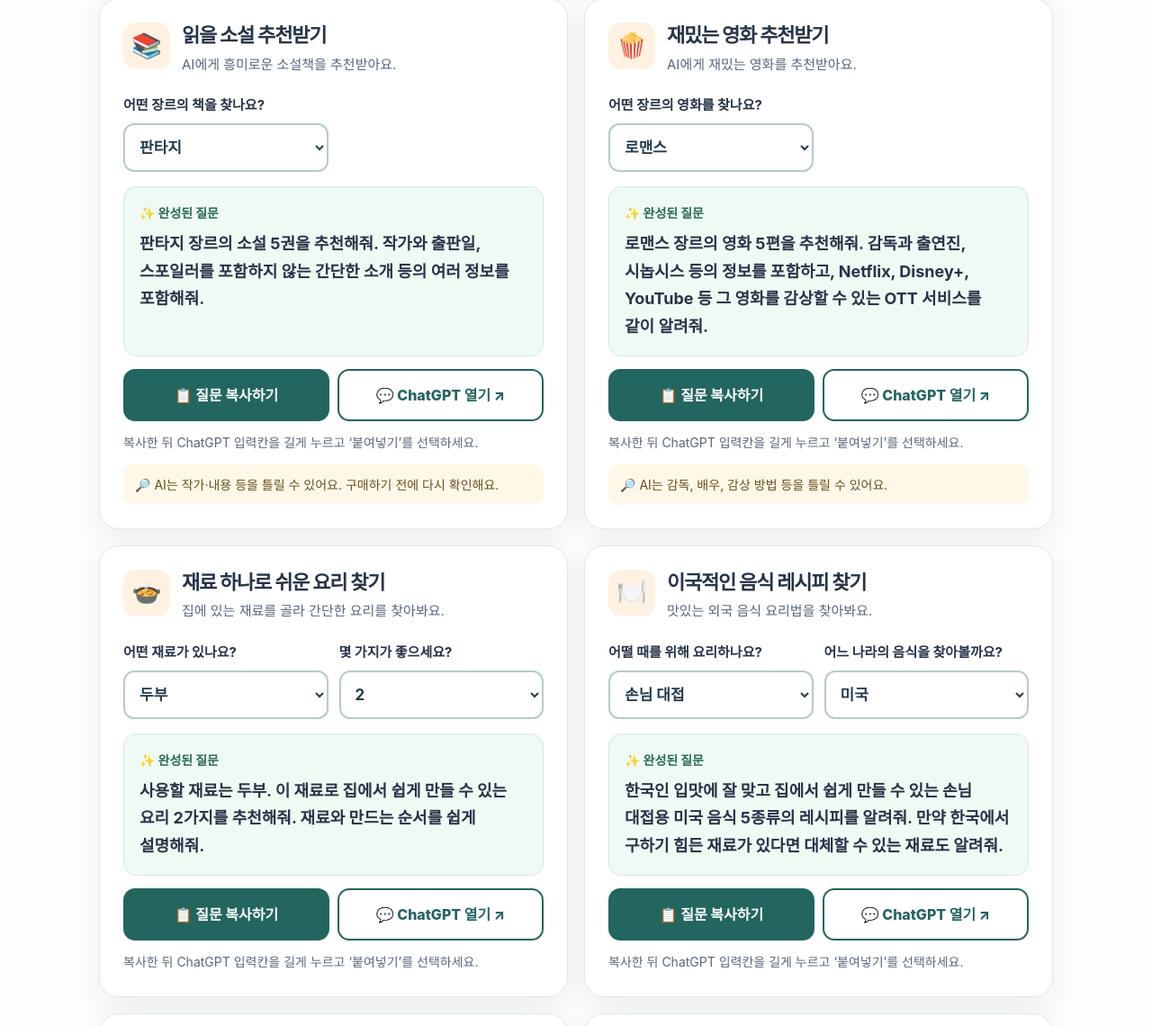
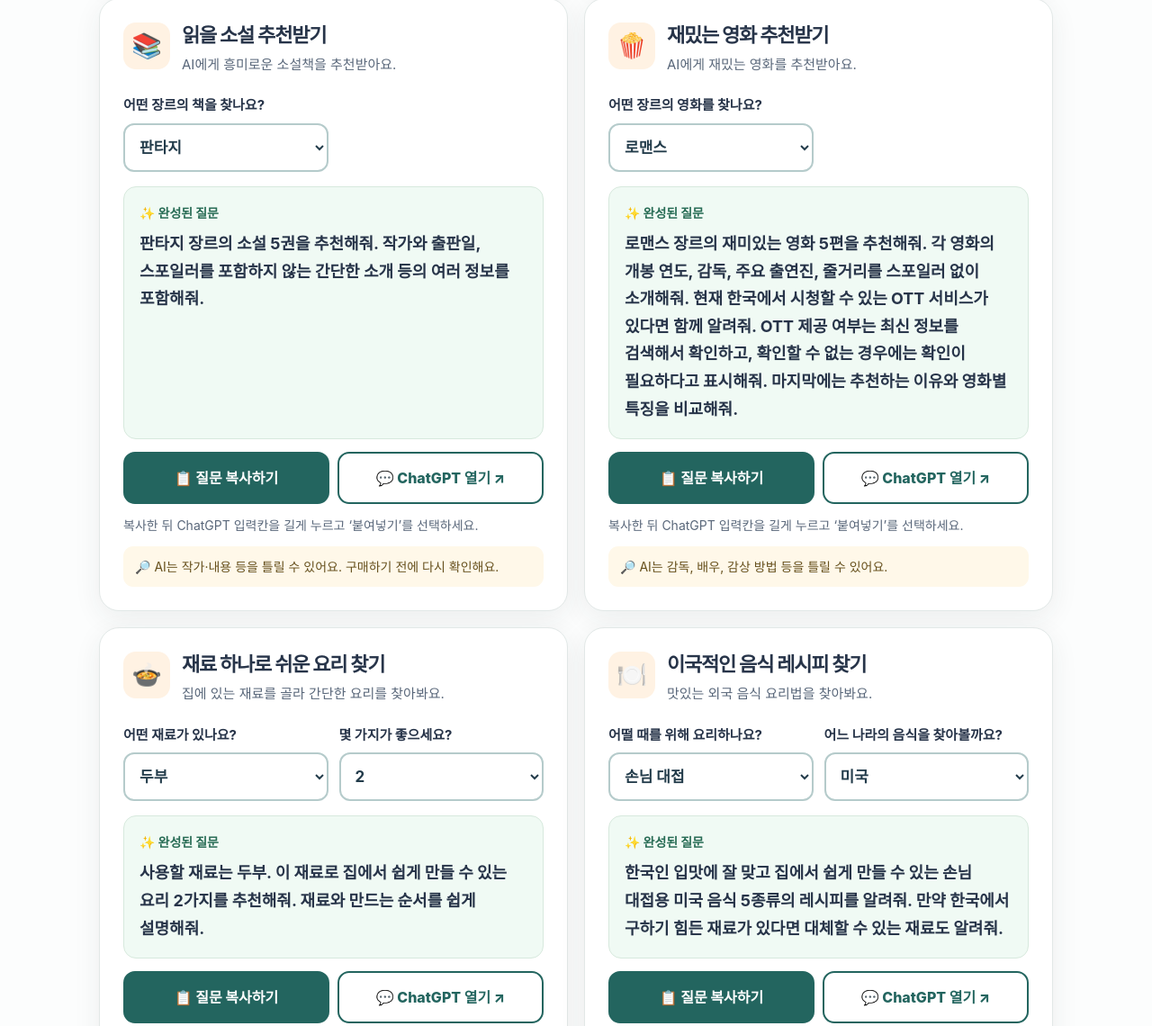
Before and after one commit to MontyCPlusPlus/ai-playground, a plain HTML site: page index.html in a window 1280 px wide. Shown: the part 2310-3450 px from the top of the page at 90% size. Drawn offline with Linux system fonts and the light colour scheme.

Commit message:
Ver 0.2.1

```diff
--- a/js/prompts.js
+++ b/js/prompts.js
@@ -76,7 +76,7 @@ window.PROMPT_CARDS = [
   {
     id: 'movie_recommend', category: 'culture', icon: '🍿', title: '재밌는 영화 추천받기',
     description: 'AI에게 재밌는 영화를 추천받아요.',
-    template: '{genre} 장르의 영화 5편을 추천해줘. 감독과 출연진, 시놉시스 등의 정보를 포함하고, Netflix, Disney+, YouTube 등 그 영화를 감상할 수 있는 OTT 서비스를 같이 알려줘.',
+    template: '{genre} 장르의 재미있는 영화 5편을 추천해줘. 각 영화의 개봉 연도, 감독, 주요 출연진, 줄거리를 스포일러 없이 소개해줘. 현재 한국에서 시청할 수 있는 OTT 서비스가 있다면 함께 알려줘. OTT 제공 여부는 최신 정보를 검색해서 확인하고, 확인할 수 없는 경우에는 확인이 필요하다고 표시해줘. 마지막에는 추천하는 이유와 영화별 특징을 비교해줘.',
     fields: [
       { key: 'genre', label: '어떤 장르의 영화를 찾나요?', options: ['로맨스', '드라마', '액션', '판타지', 'SF', '스릴러', '공포', '코미디', '추리', '애니메이션'] }
     ],
@@ -121,7 +121,7 @@ window.PROMPT_CARDS = [
   {
     id: 'gourmet', category: 'life', icon: '🥢', title: '맛집 추천받기',
     description: 'AI에게 유명 맛집을 추천받아봐요.',
-    template: '{with} 함께 방문하기 좋은 {location}에 위치한 {what} 맛집 5곳을 알려줘. 대표 메뉴, 가격대, 주소, 영업 시간, 예약 방법 등의 정보도 반드시 포함해줘.',
+    template: '{with} 함께 방문하기 좋은 {location} 지역의 {what} 맛집 5곳을 추천해줘. 현재 실제로 영업 중인 식당인지 확인하고, 식당의 공식 홈페이지나 신뢰할 수 있는 최신 정보를 바탕으로 대표 메뉴, 가격대, 주소, 영업 시간, 예약 방법을 알려줘. 확인할 수 없는 정보는 추측하지 말고 확인이 어렵다고 표시해줘. 각 식당을 추천하는 이유도 간단히 설명해줘.',
     fields: [
       { key: 'with', label: '누구와 방문할 예정인가요?', options: ['가족과', '친구들과', '직장 동료들과', '동아리 회원들과'] },
       { key: 'location', label: '어느 지역의 맛집이 궁금한가요?', options: ['강남구', '강동구', '강북구', '강서구', '관악구', '광진구', '구로구', '금천구', '노원구', '도봉구',
@@ -152,7 +152,7 @@ window.PROMPT_CARDS = [
   {
     id: 'well_being', category: 'health', icon: '❤️‍🩹', title: '건강을 위한 생활 습관',
     description: '운동 시간과 종류를 골라보세요.',
-    template: '{for} 건강을 유지하기 위한 {behavior}을 알려줘.',
+    template: '{for} 건강을 유지하는 데 도움이 되는 {behavior}을 5가지 알려줘. 의학적으로 알려진 근거를 바탕으로 설명하고, 일상생활에서 쉽게 실천할 수 있는 방법을 중심으로 소개해줘. 각 방법의 실천 요령과 주의사항도 함께 알려줘. 과학적 근거가 부족한 내용은 그 사실을 명확히 표시해줘.',
     fields: [
       { key: 'for', label: '어떤 것이 궁금한가요?', options: ['관절', '두뇌', '심혈관'] },
       { key: 'behavior', label: '무엇을 알아볼까요?', options: ['생활 습관', '간단한 운동', '식습관'] }
@@ -209,7 +209,7 @@ window.PROMPT_CARDS = [
   {
     id: 'vacation', category: 'travel', icon: '✈️', title: 'AI와 해외 여행 계획 짜기',
     description: '질문 하나로 간편하게 해외 여행 계획을 세워봐요.',
-    template: '{when}에 {term}동안 {city} 여행을 가려고 해. 유명 관광지, 맛집, 행사 등을 포함한 여행 계획을 세워줘. 영업 시간, 방문 가능 시간, 입장료, 예약 필수 여부, 주의 사항 등의 정보도 반드시 포함해줘.',
+    template: '{when}에 {term}동안 {city} 여행을 가려고 해. 처음 방문하는 여행자도 쉽게 따라 할 수 있도록 효율적인 여행 계획을 세워줘. 유명 관광지, 현지 맛집, 대표적인 문화 체험을 포함하고 하루별로 방문 순서를 정리해줘. 각 장소의 예상 소요 시간, 장소 간 이동 방법, 예상 교통비와 입장료도 알려줘. 현재 운영 여부와 예약 필요 여부는 최신 정보를 검색해서 확인하고, 확인되지 않은 정보는 추측하지 마. 무리하게 일정을 채우지 말고 충분한 휴식 시간도 포함해줘.',
     fields: [
       { key: 'when', label: '언제 여행을 떠날 예정인가요?', options: ['봄', '여름', '가을', '겨울'] },
       { key: 'term', label: '얼마나 여행하나요?', options: ['1박 2일', '2박 3일', '3박 4일', '4박 5일', '일주일'] },
@@ -229,7 +229,7 @@ window.PROMPT_CARDS = [
   {
     id: 'foreign_language_learning', category: 'language', icon: '💬', title: '외국어 단어 공부하기',
     description: 'AI와 함께 간단한 외국어 단어를 공부해봐요.',
-    template: '자주 쓰이는 {level} {language} 단어 5개를 소개해줘. 단어의 뜻과 예문 2-3가지를 포함하고, 단어와 예문 모두 한국어 발음을 함께 알려줘.',
+    template: '자주 쓰이는 {level} {language} 단어 5개를 알려줘. 각 단어의 뜻, 정확한 표기, 한국어 발음, 실제 회화에서 사용할 수 있는 예문 2개를 소개해줘. 예문마다 자연스러운 한국어 번역도 함께 제공해줘. 마지막에는 배운 단어를 활용한 간단한 복습 퀴즈 3문제를 내줘.',
     fields: [
       { key: 'level', label: '어느 정도가 좋나요?', options: ['초급 수준의', '중급 수준의', '고급 수준의']},
       { key: 'language', label: '어떤 언어를 공부할건가요?', options: ['영어', '일본어', '중국어', '스페인어', '프랑스어', '독일어'] }
@@ -264,7 +264,7 @@ window.PROMPT_CARDS = [
   {
     id: 'history_event', category: 'education', icon: '📜', title: '역사 속 사건에 대해 알아보기',
     description: 'AI에게 역사 속 사건의 이야기를 들어봐요.',
-    template: '{event}에 대한 내용을 정리해 쉽고 친근하게 설명해줘. 해당 사건이 일어난 배경, 특징, 관련된 인물, 해당 사건이 끼친 영향, 해당 사건이 가지는 역사적 의의 등을 포함해줘.',
+    template: '{event}에 대해 배경 지식이 없는 사람도 이해할 수 있도록 쉽고 친근하게 설명해줘. 사건이 발생한 배경, 진행 과정, 주요 인물, 사건의 결과와 역사적 의의를 포함해줘. 역사학자들 사이에 해석이 엇갈리는 부분이 있다면 주요 관점을 균형 있게 소개해줘. 확인된 역사적 사실과 후대의 해석이나 논쟁을 구분해서 설명해줘.',
     fields: [
       { key: 'event', label: '어떤 사건이 궁금한가요?', options: ['임진왜란', '6·25 전쟁', '서울의 봄과 5·18 민주화운동', '한강의 기적',
         '미국 남북전쟁', '9·11 테러', '사라예보 사건', '대약진 운동과 문화대혁명', '1980년대 일본 거품경제와 잃어버린 10년', '서브프라임 모기지 사태', '체르노빌 원자력 발전소 폭발 사고'] }
@@ -273,7 +273,7 @@ window.PROMPT_CARDS = [
   {
     id: 'news_korea', category: 'news', icon: '🗞️', title: '한국의 중요 뉴스 확인하기',
     description: 'AI가 중요한 뉴스들을 정리해줘요.',
-    template: '오늘 한국에서 있었던 {cartegory} 분야의 뉴스를 찾아서 소개해줘.',
+    template: '오늘 한국의 {category} 분야에서 중요한 뉴스를 찾아 5가지 소개해줘. 반드시 최신 뉴스 기사를 검색하고, 각 뉴스의 발생 날짜와 핵심 내용을 쉽게 요약해줘. 뉴스가 실제로 발생한 날짜와 기사가 작성된 날짜를 구분해줘. 각 뉴스의 출처와 원문 링크를 제공하고, 아직 확인되지 않은 내용이나 논란이 있는 부분은 따로 표시해줘.',
     fields: [
       { key: 'cartegory', label: '어떤 뉴스가 궁금한가요?', options: ['정치', '경제', '사회', '생활/문화', '스포츠', '연예'] }
     ],
@@ -282,7 +282,7 @@ window.PROMPT_CARDS = [
   {
     id: 'news_world', category: 'news', icon: '🌐', title: '세계 각국의 뉴스 확인하기',
     description: 'AI가 외국의 소식들을 정리해줘요.',
-    template: '오늘 {country}에서 있었던 중요한 뉴스 5가지를 찾아서 소개해줘.',
+    template: '오늘 {country}에서 발생한 주요 뉴스 5가지를 찾아 소개해줘. 최신 뉴스 기사를 검색하고, 각 뉴스의 발생 날짜, 핵심 내용, 관련 인물을 쉽게 설명해줘. 뉴스의 출처와 원문 링크를 함께 제공하고, 사실관계가 아직 확인되지 않은 내용은 명확히 표시해줘.',
     fields: [
       { key: 'country', label: '어떤 나라가 궁금한가요?', options: ['미국', '중국', '일본', '러시아', '유럽', '남미'] }
     ],
@@ -301,7 +301,7 @@ window.PROMPT_CARDS = [
   {
     id: 'product_recommend', category: 'shopping', icon: '📺', title: '좋은 제품 추천받기',
     description: 'AI가 좋은 제품을 추천해줘요.',
-    template: '{product}를 구매하려고 해. {prefer} 제품 3가지를 찾아서 가격대, 특징, 실제 사용 후기 등을 소개하고 그 셋을 서로 비교해줘.',
+    template: '{product}를 구매하려고 해. {prefer} 제품 3가지를 찾아서 비교해줘. 각 제품의 정확한 모델명, 주요 사양, 장점과 단점, 현재 확인 가능한 가격대, 구매할 수 있는 판매처를 알려줘. 실제 사용자 후기와 전문가 평가를 구분해서 소개하고, 확인할 수 없는 후기나 가격은 만들어내지 마. 제품별 차이점을 표로 정리하고 어떤 사람에게 적합한지도 설명해줘.',
     fields: [
       { key: 'product', label: '어떤 상품을 구매하나요?', options: ['TV', '냉장고', '스마트폰', '노트북', '카메라'] },
       { key: 'prefer', label: '어떤 제품을 선호하나요?', options: ['가성비가 좋은', '최근에 출시된', '성능이 가장 좋은'] }
@@ -331,7 +331,7 @@ window.PROMPT_CARDS = [
   {
     id: 'shiritori', category: 'play', icon: '🕹️', title: 'AI와 끝말잇기 대결하기',
     description: 'AI와 끝말잇기 대결을 해보세요!',
-    template: '나랑 끝말잇기 게임을 하자. 네가 먼저 시작하고, 첫 단어로 한 방 단어를 사용하는 것은 금지야.',
+    template: '나와 한국어 끝말잇기 게임을 하자. 네가 먼저 일반적인 명사 한 단어로 시작해줘. 이미 사용한 단어는 다시 사용하지 말고, 실제 국어사전에 등재된 단어만 사용해줘. 한방 단어와 외래어는 사용하지 않는 것으로 하자. 내 차례가 되면 마지막 글자로 시작하는 단어를 말해줘. 규칙을 어기면 인정하고 다시 진행해줘. 게임을 시작하자!',
     fields: [
     ],
     caution: 'AI가 실제로 존재하지 않는 단어를 사용하거나, 규칙을 어길 수도 있어요.'
@@ -370,5 +370,7 @@ window.FOLLOWUP_PROMPTS = [
   '다른 예시도 3개 알려줘.',
   '표로 정리해줘.',
   '순서대로 하나씩 알려줘.',
-  '방금 답변에서 확실하지 않은 내용이 있으면 알려줘.'
+  '방금 답변에서 확실하지 않은 내용이 있으면 알려줘.',
+  '실생활에서 활용할 수 있는 방법도 알려줘.',
+  '가장 중요한 내용만 3가지로 정리해줘.'
 ];
```
Also changed, not shown: css/style.css (line endings or trailing spaces), index.html (line endings or trailing spaces), js/app.js (line endings or trailing spaces), 3 other files.
